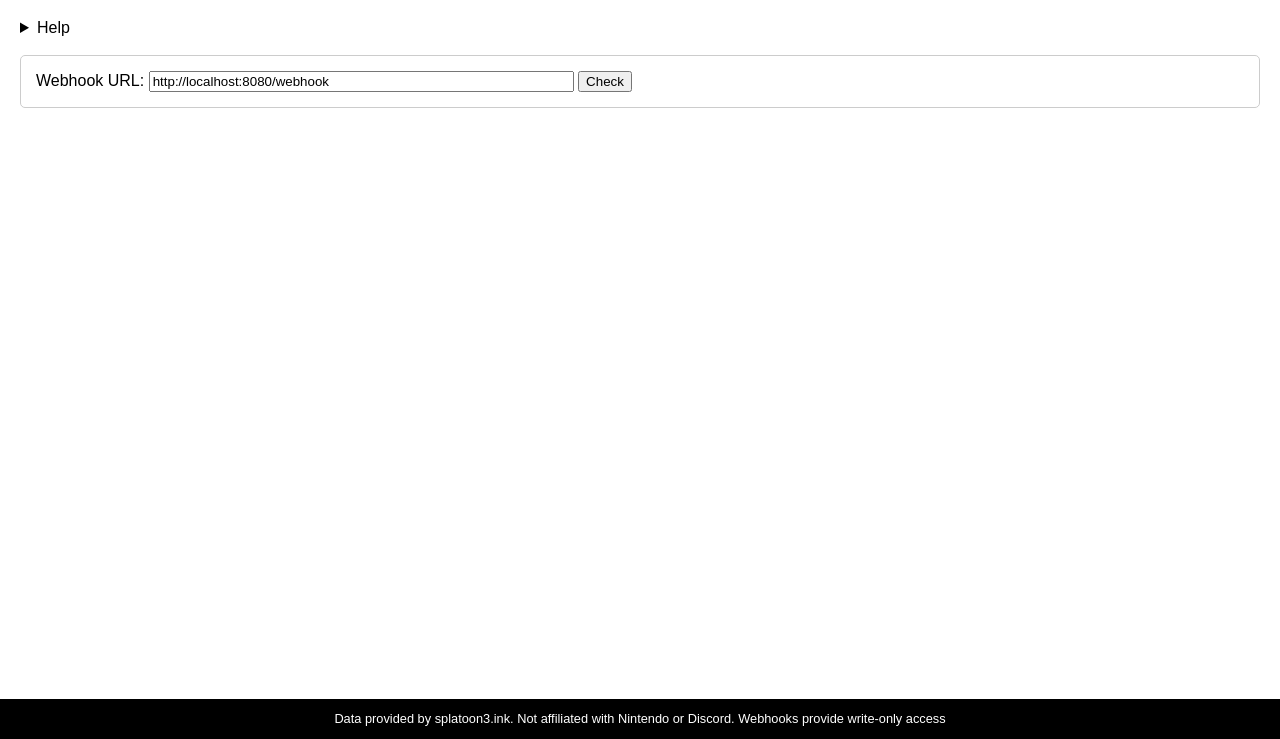
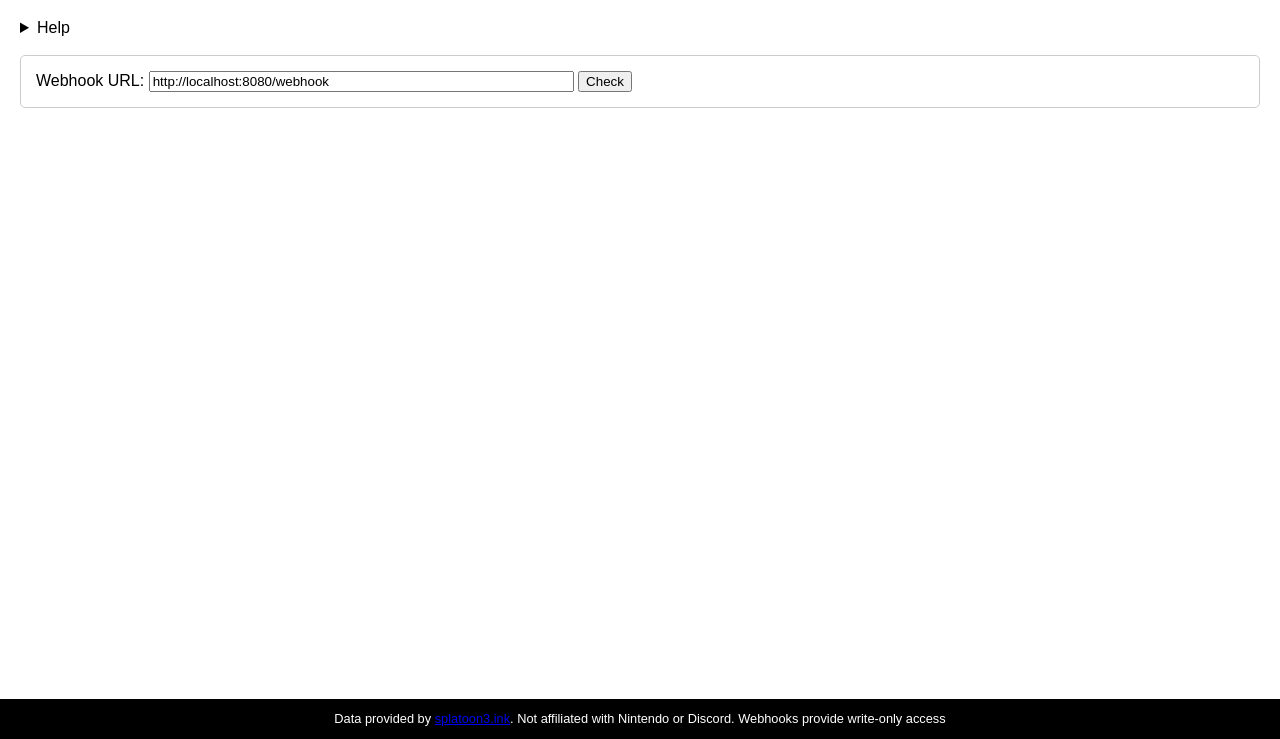
Before and after one commit to TheUltimateAbsol/splat-notifyer, a plain HTML site: page index.html in a window 1280 px wide. Shown: the part 61-800 px from the top of the page. Drawn offline with Linux system fonts and the light colour scheme.

Commit message:
fixed link

```diff
--- a/index.html
+++ b/index.html
@@ -100,7 +100,7 @@
 
     <script src="script.js"></script>
     <footer class="footer">
-        <p>Data provided by splatoon3.ink. Not affiliated with Nintendo or Discord. Webhooks provide write-only access</p>
+        <p>Data provided by <a href="https://splatoon3.ink">splatoon3.ink</a>. Not affiliated with Nintendo or Discord. Webhooks provide write-only access</p>
     </footer>
 </body>
 </html>
```
